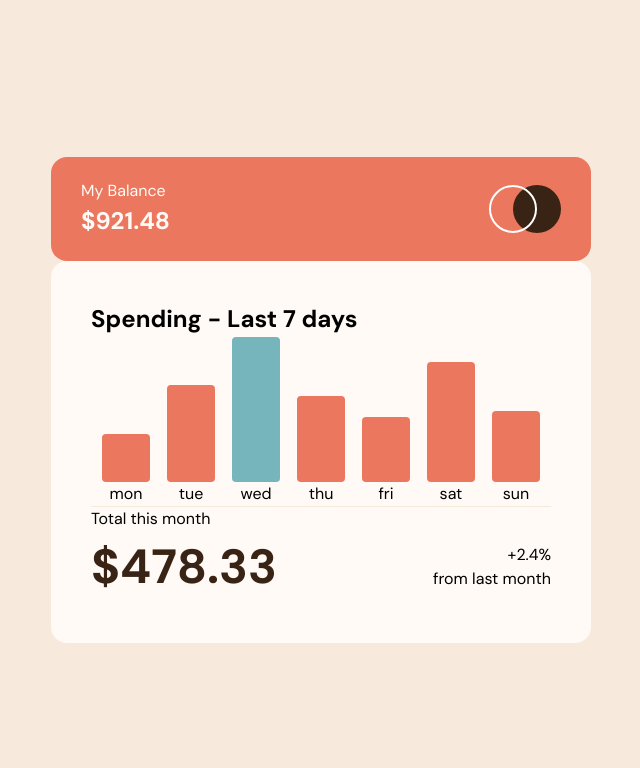
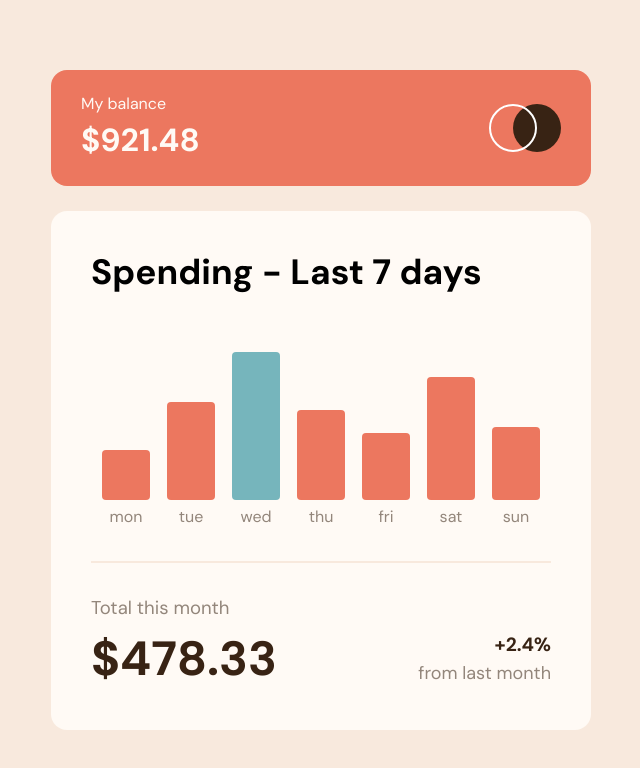
Before and after one commit to Jahan-Shah/expense-chart-component, a website built with Vite: page index.html in a window 1280 px wide. Both pictures are taken after a click on the element 575 px from the left and 409 px from the top of the page. Shown: the whole page, without its empty margins (319-959 px from the left). Built offline with nearby package versions, Linux system fonts and the light colour scheme.

Commit message:
completed

```diff
--- a/index.html
+++ b/index.html
@@ -17,7 +17,7 @@
       <h1 class="sr-only">Frontend Mentor | Expenses chart component</h1>
       <section class="balance">
         <div class="balance__text">
-          <p>My Balance</p>
+          <p>My balance</p>
           <h2>$921.48</h2>
         </div>
         <img src="/logo.svg" alt="" />
@@ -31,7 +31,7 @@
           <div class="spent">
             <h2 class="spent__amount">$478.33</h2>
             <div class="last_month">
-              <p>+2.4%</p>
+              <p class="spent__percent">+2.4%</p>
               <p>from last month</p>
             </div>
           </div>
--- a/main.js
+++ b/main.js
@@ -18,22 +18,54 @@ async function fetchData() {
       const barDiv = document.createElement("div");
       const bar = document.createElement("div");
       const day = document.createElement("p");
+      const value = document.createElement("p");
+
+      const barHeight = Math.ceil(item.amount) * 2.8;
 
       day.innerText = item.day
 
-      const barHeight = item.amount * 2.785;
+      bar.style.height = 0;
+      bar.style.width = `48px`;
+      bar.classList.add('bar');
 
+      value.innerText = `$${item.amount}`;
+
+      value.classList.add('value');
+      day.classList.add('expense__day');
       barDiv.classList.add('expense__bar');
-      bar.classList.add('bar');
+      value.classList.add('show');
+
 
       if (item.amount === highestValue) bar.classList.add('highest__value');
 
-      bar.style.width = `48px`;
-      bar.style.height = `${barHeight}px`;
+      let leaveTimeout, enterTimeout
 
+      // event listeners for hover state
+      bar.addEventListener('mouseenter', () => {
+        clearTimeout(leaveTimeout);
+        barDiv.prepend(value);
+        enterTimeout = setTimeout(() => {
+          value.classList.add('show');
+        }, 50);
+      });
+      bar.addEventListener('mouseleave', () => {
+        clearTimeout(enterTimeout);
+        value.classList.remove('show');
+
+        leaveTimeout = setTimeout(() => {
+          barDiv.removeChild(value);
+        }, 300);
+      });
+
+      // adding elemets to the parent container
       barDiv.appendChild(bar);
       barDiv.appendChild(day);
       chartContainer.appendChild(barDiv);
+
+      // timeout function for animation
+      setTimeout(() => {
+        bar.style.height = `${barHeight}px`;
+      }, 100)
     });
   } catch (err) {
     console.error(err);
--- a/style.css
+++ b/style.css
@@ -28,17 +28,22 @@ main {
 
 hr {
   border: none;
-  height: 1px;
+  height: 2px;
   background-color: var(--clr-accent-400);
+  margin: 2rem 0;
 }
 
 section {
   border-radius: 1rem;
 }
 
+p {
+  color: var(--clr-accent-200);
+}
+
 .weekly__chart{
   background-color: var(--clr-accent-600);
-  padding: 40px;
+  padding: 35px 40px;
 }
 
 .balance{
@@ -50,23 +55,47 @@ section {
   background-color: var(--clr-primary);
 
   padding: 22px 30px;
+  margin-bottom: 1.5625rem;
+}
+
+.balance__text > p {
+  color: var(--clr-accent-600);
+}
+.balance__text > h2 {
+  font-size: 2rem;
+}
+.weekly__chart > h2 {
+  font-size: 2.2rem;
 }
 
 #expense__chart {
+  height: 230px;
   display: flex;
   gap: 17px;
   justify-content: center;
   align-items: end;
 }
 
+.expense__day {
+  margin-top: 5px;
+}
+
 .bar {
   background-color: var(--clr-primary);
   border-radius: 0.25rem;
   cursor: pointer;
+  transition: all 500ms ease;
+}
+
+.bar:is(:hover, :focus) {
+  opacity: 0.6;
 }
 
 .expense__bar {
-  text-align: center;
+  position: relative;
+  display: flex;
+  flex-direction: column;
+  align-items: center;
 }
 
 .highest__value {
@@ -86,5 +115,33 @@ section {
 }
 
 .last_month {
+  font-size: 1.125rem;
   text-align: end;
 }
+
+.spent__percent{
+  font-size: 1.2rem;
+  color: var(--clr-accent-100);
+  font-weight: var(--fw-bold);
+}
+
+.total__expense > p {
+  font-size: 1.16rem;
+}
+
+.value {
+  position: absolute;
+  font-size: 1rem;
+  top: -50px;
+  padding: 10px;
+  border-radius: 5px;
+  background-color: var(--clr-accent-100);
+  color: var(--clr-accent-600);
+  transition: opacity 1s ease-in-out;
+  opacity: 0;
+  transition: opacity 800ms ease-in-out;
+}
+
+.value.show {
+  opacity: 1;
+}
```
